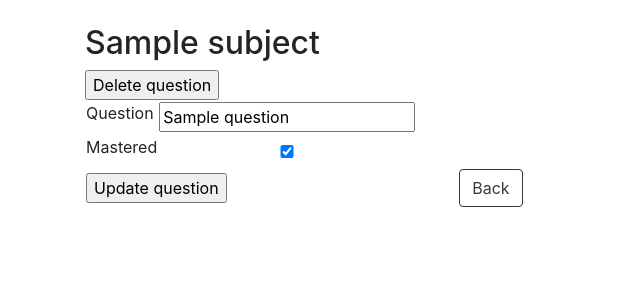
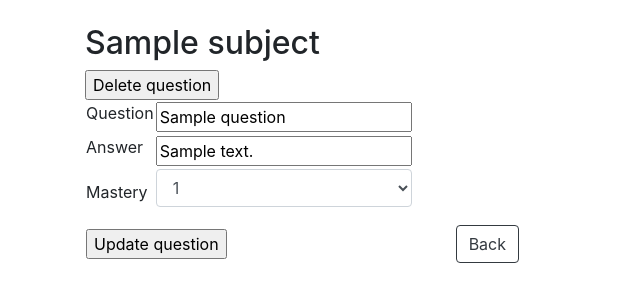
Before and after one commit to magael/tenttibot, a Flask app: page /1/1/ in a window 1280 px wide. Shown: the part 56-358 px from the top of the page, without its empty margins (0-640 px from the left). Run offline with Flask 2, Linux system fonts and the light colour scheme; a user stored in the database is signed in; tables that the repository leaves empty hold one stand-in row (values such as "Sample post"); some libraries are stand-ins or nearby versions.

Commit message:
kysymyksille vastaus (attribuutti, lomakekentät jne), mastery ei-binäärinen: 0-5, masteryille select-kentät

```diff
--- a/application/auth/models.py
+++ b/application/auth/models.py
@@ -66,6 +66,9 @@ class User(Base):
 
     @staticmethod
     def find_author(subject_id):
+        # TODO: The following would not work correctly with many users per subject
+        # Consider switching user_subjects to many-to-one
+        # Or add date_created & -modified to user_subjects and order this query by us.date_created
         stmt = text("SELECT * FROM account a"
         " LEFT JOIN user_subjects us"
         " WHERE us.subject_id = :subject_id"
--- a/application/questions/forms.py
+++ b/application/questions/forms.py
@@ -1,9 +1,10 @@
 from flask_wtf import FlaskForm
-from wtforms import BooleanField, StringField, validators
+from wtforms import BooleanField, StringField, IntegerField, validators
 
 class QuestionForm(FlaskForm):
-    name = StringField("Question", [validators.Length(min=2, max=144)])
-    mastered = BooleanField("Mastered")
+    name = StringField("Question", [validators.Length(min=1, max=144)])
+    answer = StringField("Answer", [validators.Length(min=1, max=144)])
+    mastery = IntegerField("Mastery", [validators.NumberRange(min=0, max=5)])
 
     class Meta:
         csrf = False
--- a/application/questions/views.py
+++ b/application/questions/views.py
@@ -14,7 +14,6 @@ def questions_index(subject_id):
     s = Subject.query.get(subject_id)
     # IDEA: write out the query in SQL into a function where questions are listed ordered by q.date_created
     q = Question.query.filter_by(subject_id=subject_id)
-    # TODO: really think about this many-to-many user_subjects... the following would not work correctly with many users per subject
     a = User.find_author(subject_id)
     return render_template("questions/list.html", questions=q, subject_id=subject_id, subject_name=s.name, author=a.first())
 
@@ -52,7 +51,8 @@ def questions_edit(subject_id, question_id):
         return render_template("questions/question.html", form=form, question=q, subject_name=s.name)
 
     q.name = form.name.data
-    q.mastered = form.mastered.data
+    q.answer = form.answer.data
+    q.mastery = form.mastery.data
 
     db.session().commit()
 
@@ -85,8 +85,7 @@ def questions_create(subject_id):
     if not form.validate():
         return render_template("questions/new.html", form=form, subject_id=subject_id)
 
-    q = Question(form.name.data)
-    q.mastered = form.mastered.data
+    q = Question(form.name.data, form.answer.data, form.mastery.data)
     q.subject_id = subject_id
 
     db.session().add(q)
--- a/application/subjects/models.py
+++ b/application/subjects/models.py
@@ -15,11 +15,13 @@ class Subject(Base):
     def __init__(self, name):
         self.name = name
 
+
+    # TODO: list separately "My subjects" and 10 most recent "Other user's subjects"
     @staticmethod
     def subjects_with_question_counts():
         """Subjects with the same name are listed separately."""
         """Ordered by most recent subject."""
-        # IDEA: Add avg mastery of questions in each subject when mastery gets developed to non-binary
+        # IDEA: Add avg mastery of questions in each subject
         # IDEA: Order the results by q.date_modified DESC
         stmt = text("SELECT s.id, s.name, COUNT(q.id) FROM Subject s"
                     " LEFT JOIN Question q ON q.subject_id = s.id"
--- a/application/templates/index.html
+++ b/application/templates/index.html
@@ -18,6 +18,10 @@
   <a href="{{ url_for ('users_index') }}">Users</a>
 </p>
 {% endif %}
+<!--
+  TODO: list separately "My subjects" and 10 most recent "Other user's subjects" + link to "all"
+-->
+
 
 <h2>Subjects</h2>
 
--- a/application/templates/questions/list.html
+++ b/application/templates/questions/list.html
@@ -18,10 +18,10 @@
   </tr>
   {% if questions is defined %} {% for question in questions %}
   <tr>
-    <!--TODO: restrict text into a box (narrower than 144 characters)-->
+    <!--TODO: vertically rather than horizontally expanding text boxes-->
     <td>{{ question.name }}</td>
     {% if current_user.id == author.id %}
-    <td>{{ question.mastered * 1 }}</td>
+    <td>{{ question.mastery }}</td>
     <td>
       <form method="GET" action="{{ url_for('questions_question', subject_id=question.subject_id, question_id=question.id) }}">
         <input type="submit" value="Edit" />
--- a/application/templates/questions/question.html
+++ b/application/templates/questions/question.html
@@ -21,10 +21,35 @@
     </tr>
     <tr>
       <td>
-        {{ form.mastered.label }}
+        {{ form.answer.label }}
       </td>
       <td>
-        {{ form.mastered(checked=question.mastered, class_="form-control") }}
+        {{ form.answer(value=question.answer)}}
+      </td>
+      <td>
+        <ul>
+          {% for error in form.answer.errors %}
+          <li>{{ error }}</li>
+          {% endfor %}
+        </ul>
+      </td>
+    </tr>
+    <tr>
+      <td>
+        {{ form.mastery.label }}
+      </td>
+      <td>
+        <div class="form-group">
+          <select class="form-control" id="{{ form.mastery }}">
+            <option hidden>{{ question.mastery }}</option>
+            <option>0</option>
+            <option>1</option>
+            <option>2</option>
+            <option>3</option>
+            <option>4</option>
+            <option>5</option>
+          </select>
+        </div>
       </td>
     </tr>
     <tr>
```
Also changed, not shown: application/questions/models.py (+6 -3 lines), application/templates/questions/new.html (+26 -2 lines), documentation/ohje.md (+1 -2 lines).
